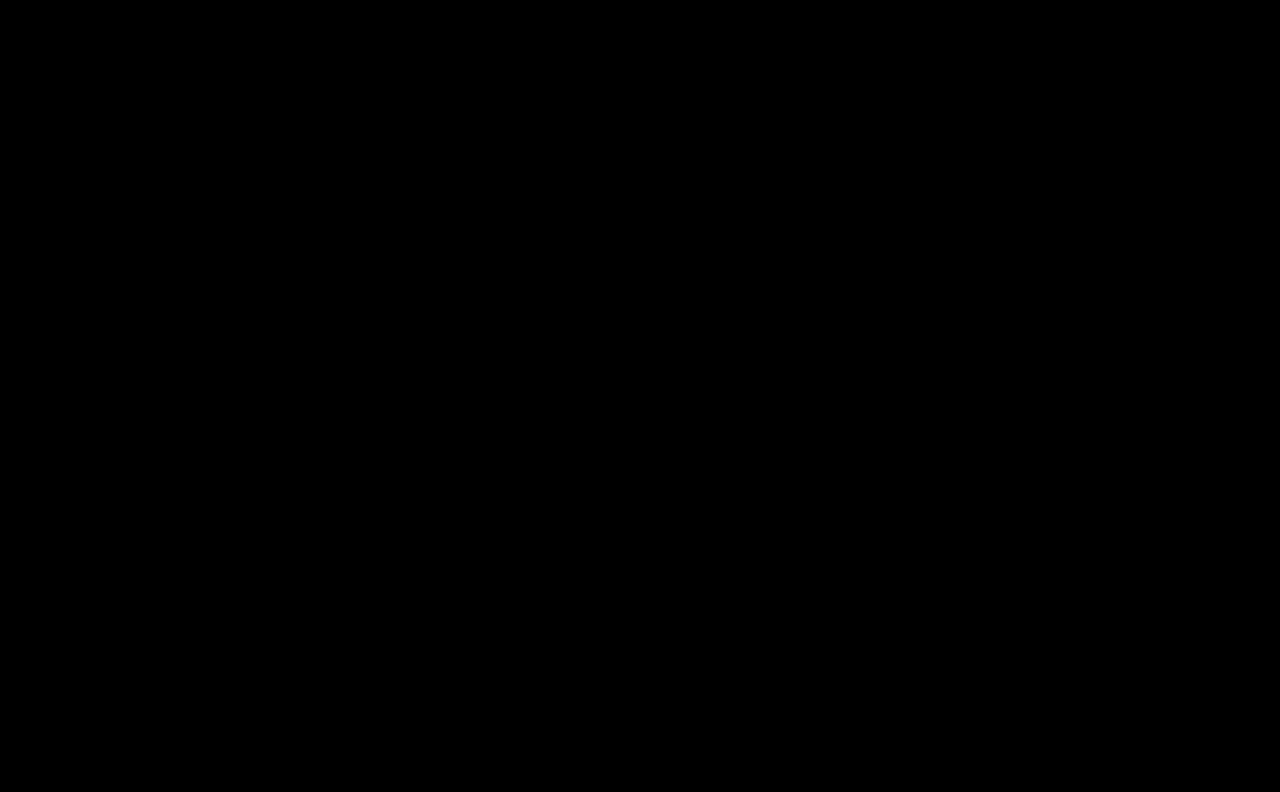
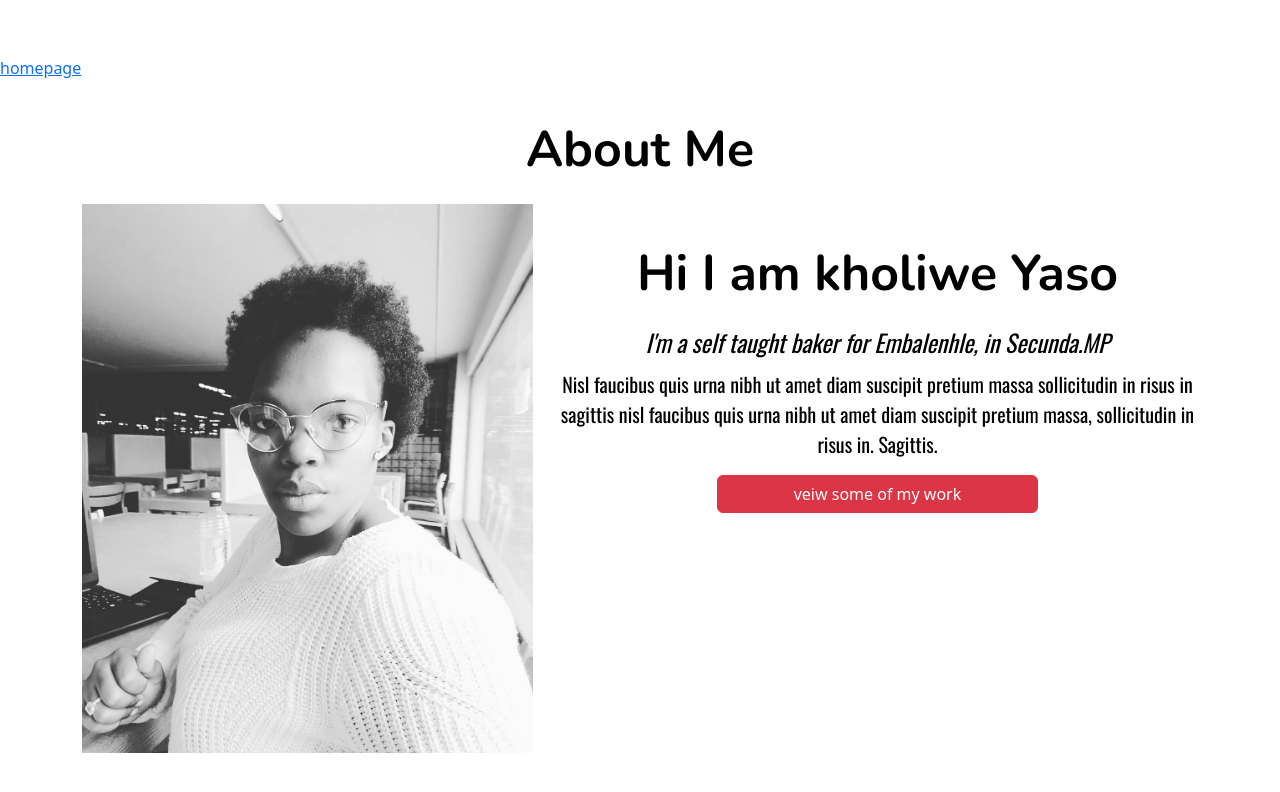
Before and after one commit to Motsoeneg/Kholi-bakes-portfolio, a plain HTML site: page about.html in a window 1280 px wide. Drawn offline with nearby package versions, Linux system fonts and the light colour scheme.

Commit message:
setup for about page done

```diff
--- a/about.html
+++ b/about.html
@@ -27,5 +27,31 @@
     <meta name="viewport" content="width=S, initial-scale=1.0" />
     <title>Document</title>
   </head>
-  <body></body>
+  <body>
+    <div class="about-section">
+      <a href="index.html">homepage</a>
+      <h1>About Me</h1>
+      <div class="container">
+        <div class="row">
+          <div class="col-md-5">
+            <img src="images/kholiwe.jpg" alt="" class="img-fluid" />
+          </div>
+          <div class="col-7">
+            <h1>Hi I am kholiwe Yaso</h1>
+            <h2>I'm a self taught baker for Embalenhle, in Secunda.MP</h2>
+
+            <p>
+              Nisl faucibus quis urna nibh ut amet diam suscipit pretium massa
+              sollicitudin in risus in sagittis nisl faucibus quis urna nibh ut
+              amet diam suscipit pretium massa, sollicitudin in risus in.
+              Sagittis.
+            </p>
+            <div class="d-grid gap-2 col-6 mx-auto">
+              <a href="#" class="btn btn-danger d-">veiw some of my work</a>
+            </div>
+          </div>
+        </div>
+      </div>
+    </div>
+  </body>
 </html>
--- a/css/style.css
+++ b/css/style.css
@@ -1,17 +1,19 @@
 :root {
+  --primary-font: "Nunito", sans-serif;
+  --secondary-font: "Oswald", sans-serif;
   --primary-color: #6c63ff;
   --secondary-color: #f5f2fe;
   --box-shadow: 0 5px 10px rgba(0, 0, 0, 0.3);
 }
 
-body {
+.homepage body {
   margin: 60px auto;
   background-color: black;
   opacity: 70;
 }
 
 h1 {
-  font-family: "Nunito", sans-serif;
+  font-family: var(--primary-font);
   font-weight: bold;
   font-size: 72px;
   text-align: center;
@@ -19,7 +21,7 @@ h1 {
 }
 
 p {
-  font-family: "Oswald", sans-serif;
+  font-family: var(--secondary-font);
   font-weight: normal;
   font-size: 24px;
   color: antiquewhite;
@@ -50,6 +52,31 @@ p {
   box-shadow: var(--box-shadow);
   color: white;
 }
+
+.about-section {
+  margin-top: 56px;
+}
+.about-section h1 {
+  font-family: var(--primary-font);
+  font-size: 50px;
+  color: black;
+  margin-top: 40px;
+  margin-bottom: 24px;
+  text-align: center;
+}
+.about-section h2 {
+  font-family: var(--secondary-font);
+  font-style: italic;
+  margin-bottom: 12px;
+  color: black;
+  text-align: center;
+  font-size: 24px;
+}
+.about-section p {
+  color: black;
+  font-size: 20px;
+  text-align: center;
+}
 @media (max-width: 1000px) {
   h1 {
     font-size: 38px;
@@ -62,3 +89,16 @@ p {
     font-size: 16px;
   }
 }
+@media (max-width: 700px) {
+  .about-section h1 {
+    font-size: 30px;
+  }
+  .about-section h2 {
+    font-size: 20px;
+    font-style: normal;
+  }
+  .about-section p {
+    font-size: 12px;
+    text-align: center;
+  }
+}
```
Also changed, not shown: index.html (+1 -1 lines), images/kholiwe.jpg (added).
